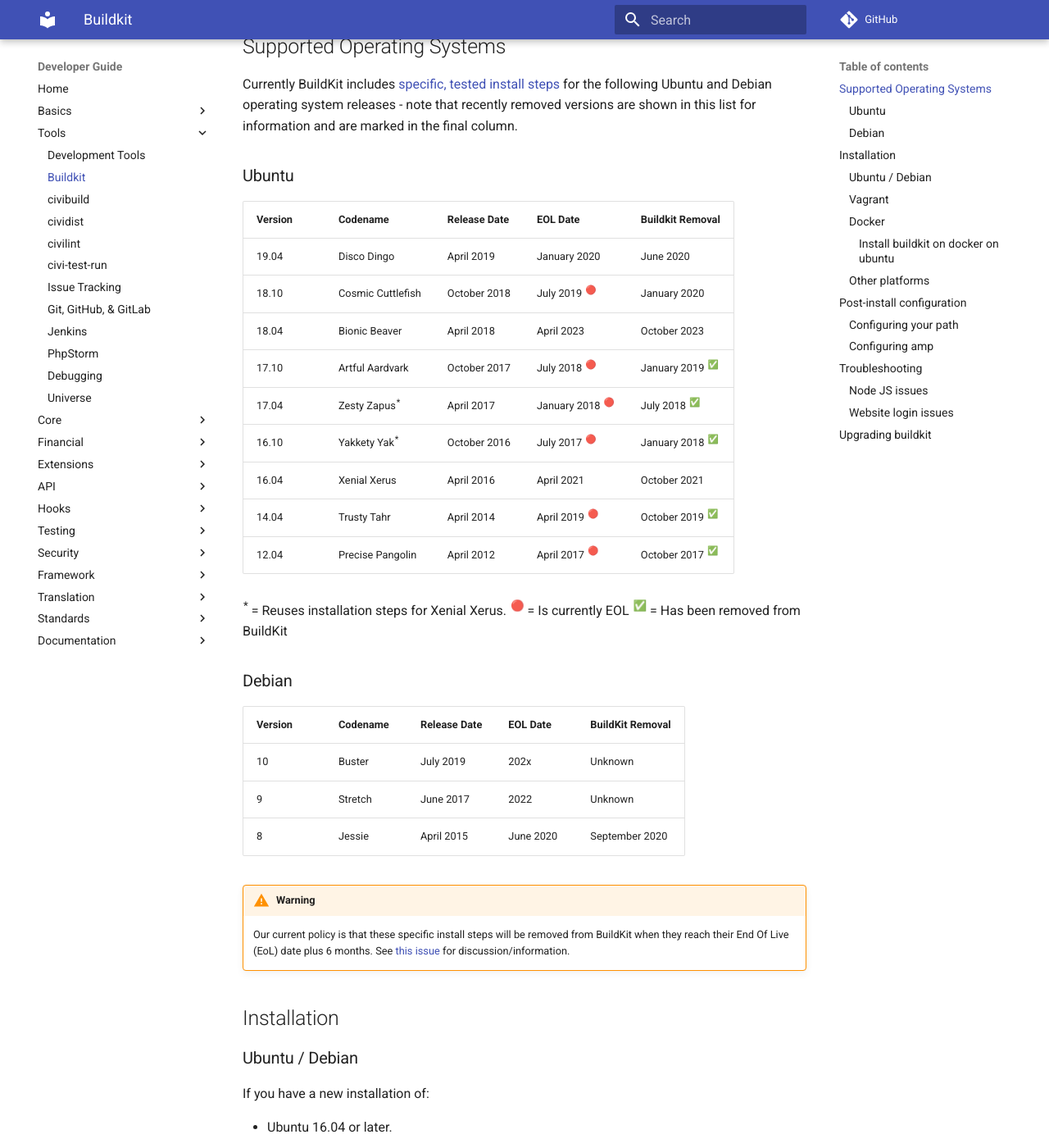
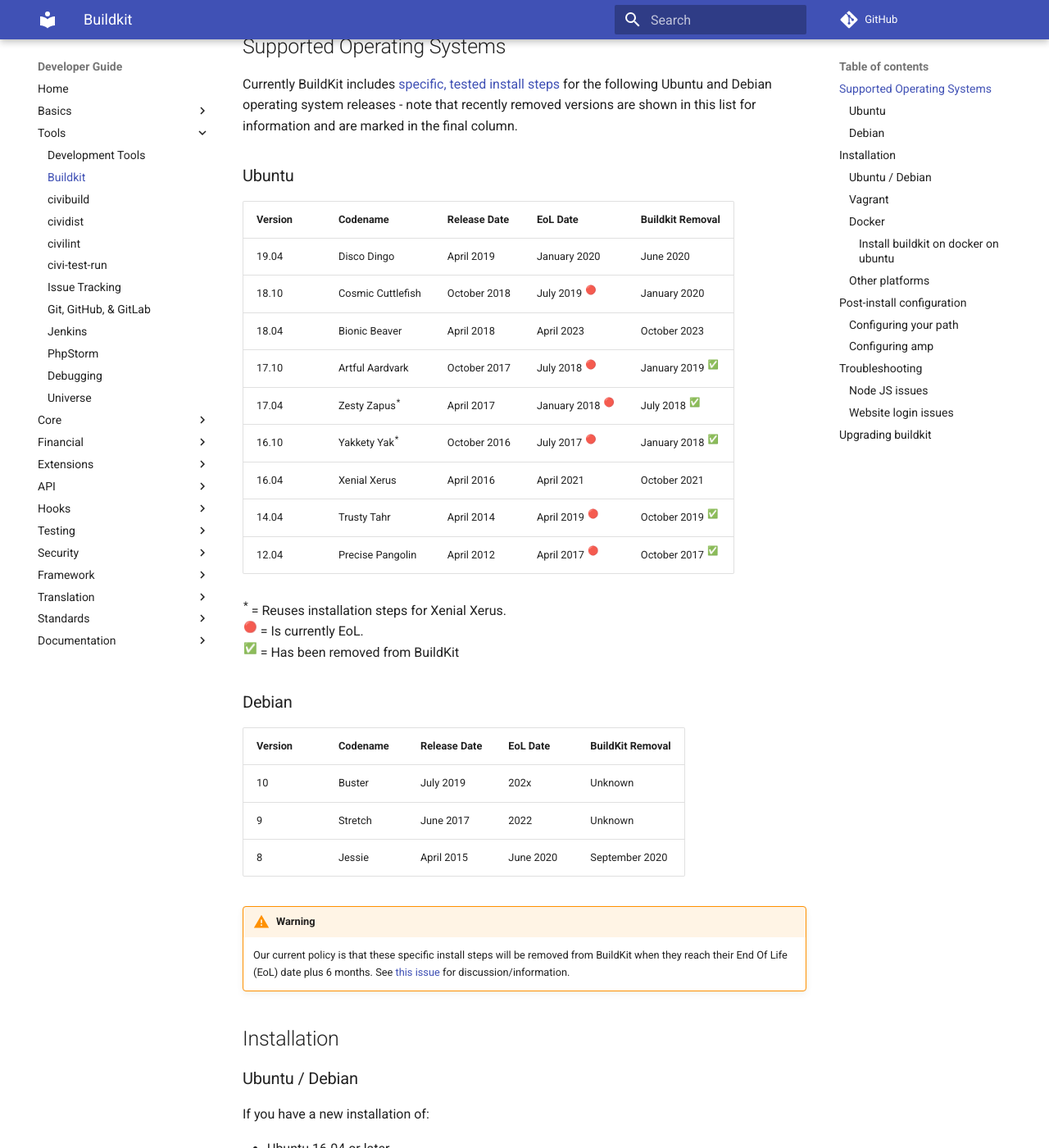
Before and after one commit to civicrm/civicrm-dev-docs, an MkDocs documentation site: the page built from docs/tools/buildkit.md, in a window 1280 px wide and 1400 px high, scrolled down 392 px. Shown: the whole window at 82% size. Built offline with MkDocs 1.6.1 and Material for MkDocs 9.7.7, drawn with Linux system fonts in a browser that asks for light colours; comment, search, counter and statistics services are not loaded; old or Windows-style settings are respelled for this version of MkDocs.

Commit message:
Formatting fixes and typo correction.

```diff
--- a/docs/tools/buildkit.md
+++ b/docs/tools/buildkit.md
@@ -11,7 +11,7 @@
 Currently BuildKit includes [specific, tested install steps](https://github.com/civicrm/civicrm-buildkit/blob/e278123c2a5edb525a01c816283d30b882aa8fab/bin/civi-download-tools#L329) for the following Ubuntu and Debian operating system releases - note that recently removed versions are shown in this list for information and are marked in the final column.
 
 ### Ubuntu
- Version | Codename | Release Date | EOL Date | Buildkit Removal |
+ Version | Codename | Release Date | EoL Date | Buildkit Removal |
 --------- | ------------ | -------------- | ---------- | ------------------------- |
 19.04 | Disco Dingo | April 2019 | January 2020 | June 2020 |
 18.10 | Cosmic Cuttlefish | October 2018 | July 2019 <sup>&#x1F534;</sup> | January 2020 |
@@ -24,18 +24,18 @@
 12.04 | Precise Pangolin | April 2012 | April 2017 <sup>&#x1F534;</sup> | October 2017 <sup> &#x2705;</sup> |
 
 <sup>*</sup> = Reuses installation steps for Xenial Xerus.
-<sup>&#x1F534;</sup> = Is currently EOL
+<sup>&#x1F534;</sup> = Is currently EoL.
 <sup>&#x2705;</sup> = Has been removed from BuildKit
 
 ### Debian
-Version | Codename | Release Date | EOL Date | BuildKit Removal |
+Version | Codename | Release Date | EoL Date | BuildKit Removal |
 --------- | ------------ | -------------- | ---------- | ------------------ |
 10 | Buster | July 2019 | 202x | Unknown |
 9 | Stretch | June 2017 | 2022 | Unknown |
 8 | Jessie | April 2015 | June 2020 | September 2020 |
 
 !!! warning
-    Our current policy is that these specific install steps will be removed from BuildKit when they reach their End Of Live (EoL) date       plus 6 months. See [this issue](https://github.com/civicrm/civicrm-buildkit/issues/432) for discussion/information.
+    Our current policy is that these specific install steps will be removed from BuildKit when they reach their End Of Life (EoL) date       plus 6 months. See [this issue](https://github.com/civicrm/civicrm-buildkit/issues/432) for discussion/information.
 
 ## Installation
 
```
